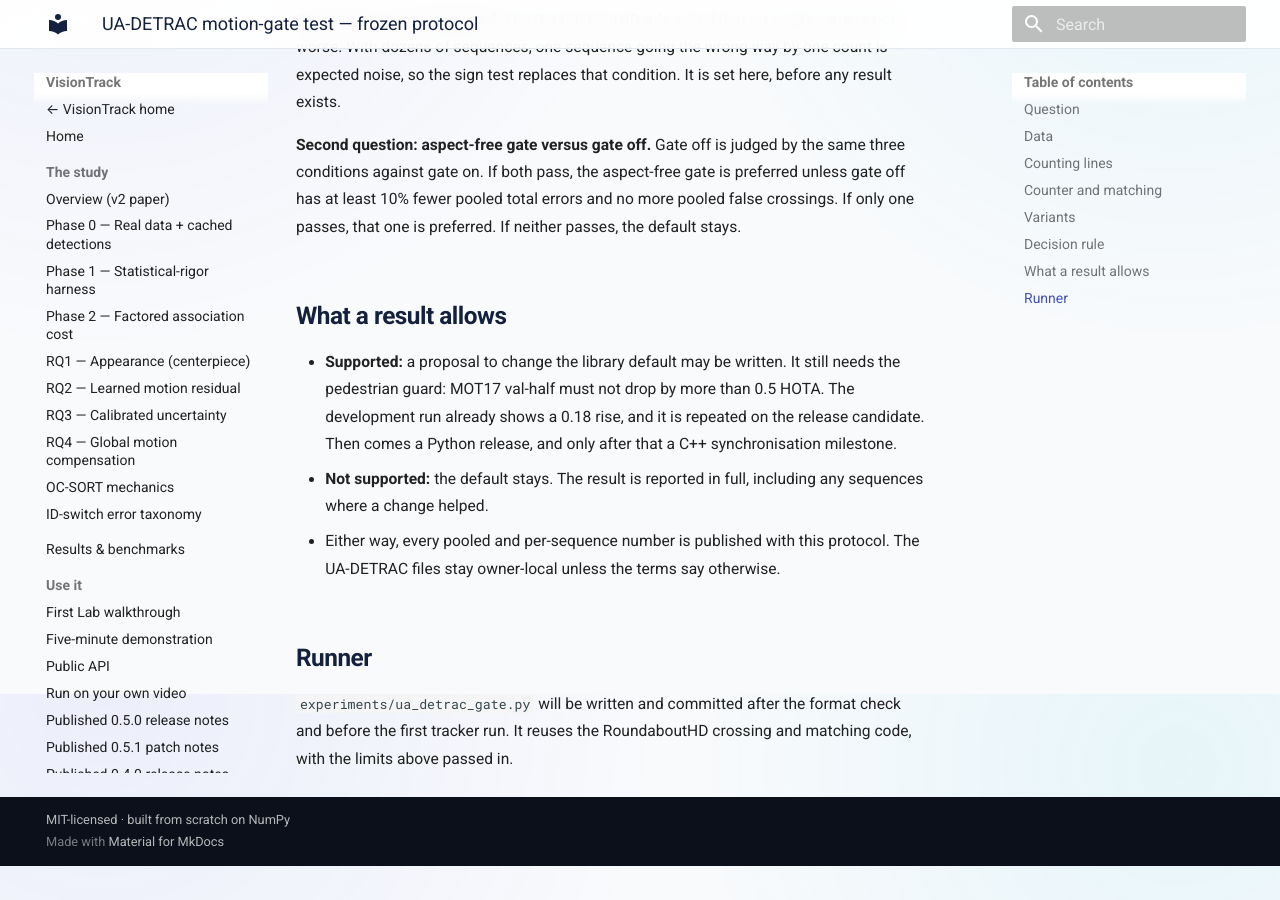
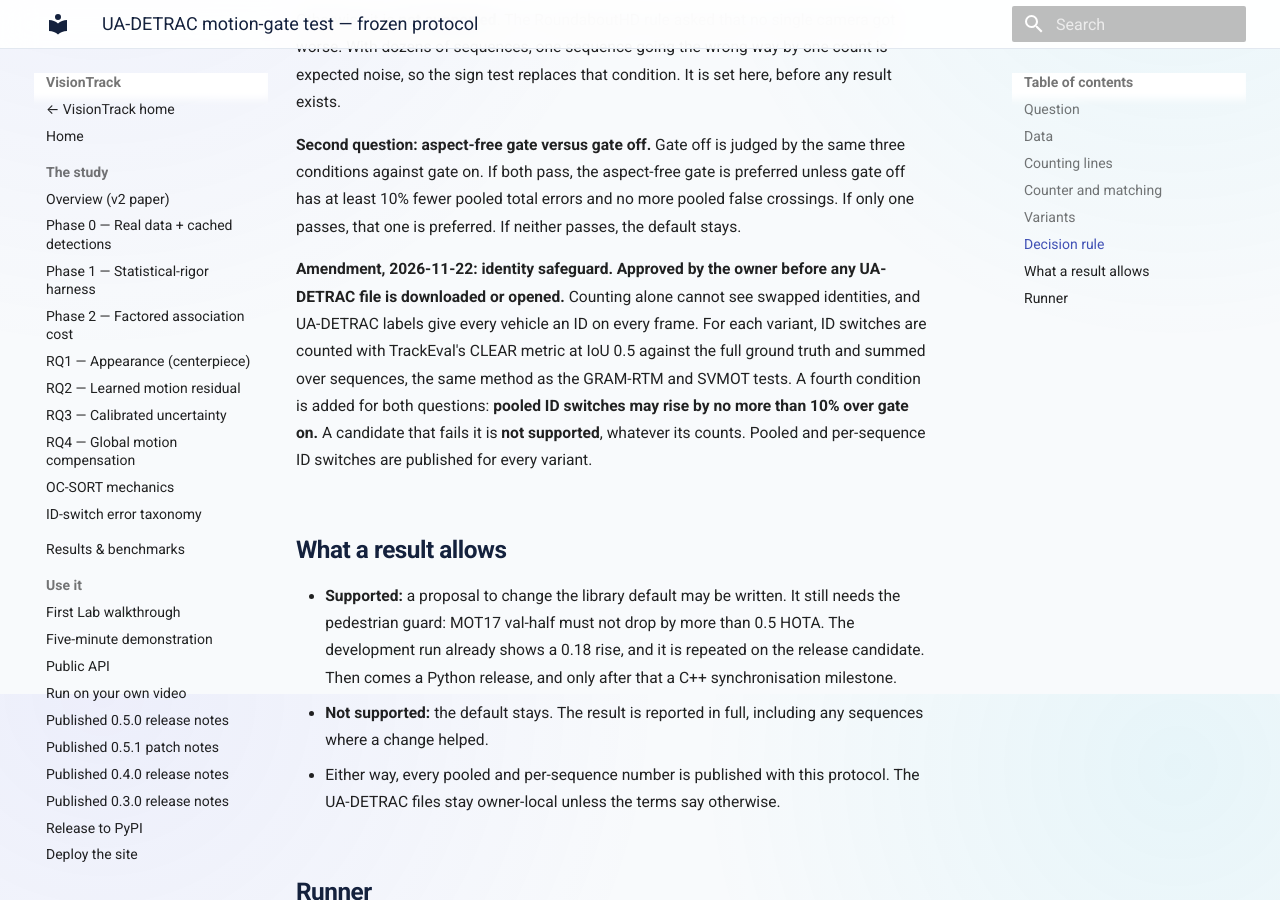
Before and after one commit to hulagerushikesh/visiontrack, an MkDocs documentation site: the page built from docs/UA_DETRAC_TEST_PROTOCOL.md, in a window 1280 px wide and 900 px high, scrolled down 2906 px. Built offline with MkDocs 1.6.1 and Material for MkDocs 9.7.7, drawn with Linux system fonts in a browser that asks for light colours; before the commit the page ends 3772 px from its top, so only the background shows below that.

Commit message:
Add owner-approved ID-switch safeguard to the UA-DETRAC protocol

```diff
--- a/docs/UA_DETRAC_TEST_PROTOCOL.md
+++ b/docs/UA_DETRAC_TEST_PROTOCOL.md
@@ -116,6 +116,17 @@ is preferred unless gate off has at least 10% fewer pooled total errors and no
 more pooled false crossings. If only one passes, that one is preferred. If
 neither passes, the default stays.
 
+**Amendment, 2026-11-22: identity safeguard. Approved by the owner before any
+UA-DETRAC file is downloaded or opened.** Counting alone cannot see swapped
+identities, and UA-DETRAC labels give every vehicle an ID on every frame. For
+each variant, ID switches are counted with TrackEval's CLEAR metric at IoU 0.5
+against the full ground truth and summed over
+sequences, the same method as the GRAM-RTM and SVMOT tests. A fourth condition
+is added for both questions: **pooled ID switches may rise by no more than
+10% over gate on.** A candidate that fails it is **not supported**, whatever
+its counts. Pooled and per-sequence ID switches are published for every
+variant.
+
 ## What a result allows
 
 - **Supported:** a proposal to change the library default may be written. It
```
Also changed, not shown: docs/TRAFFIC_GATE_TEST_PLAN.md (+2 -1 lines).
